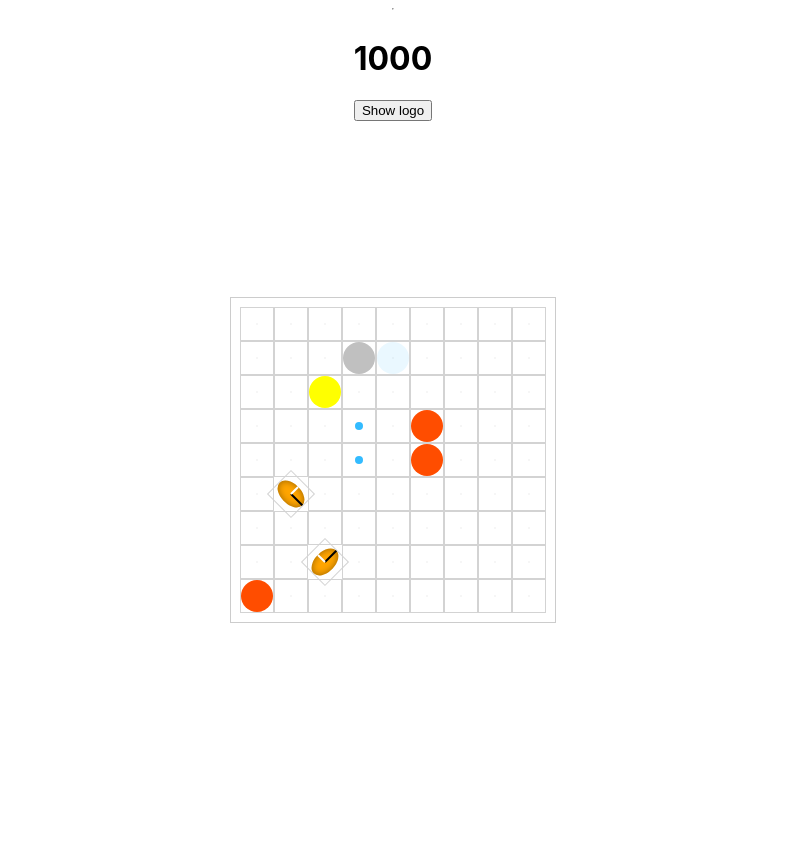
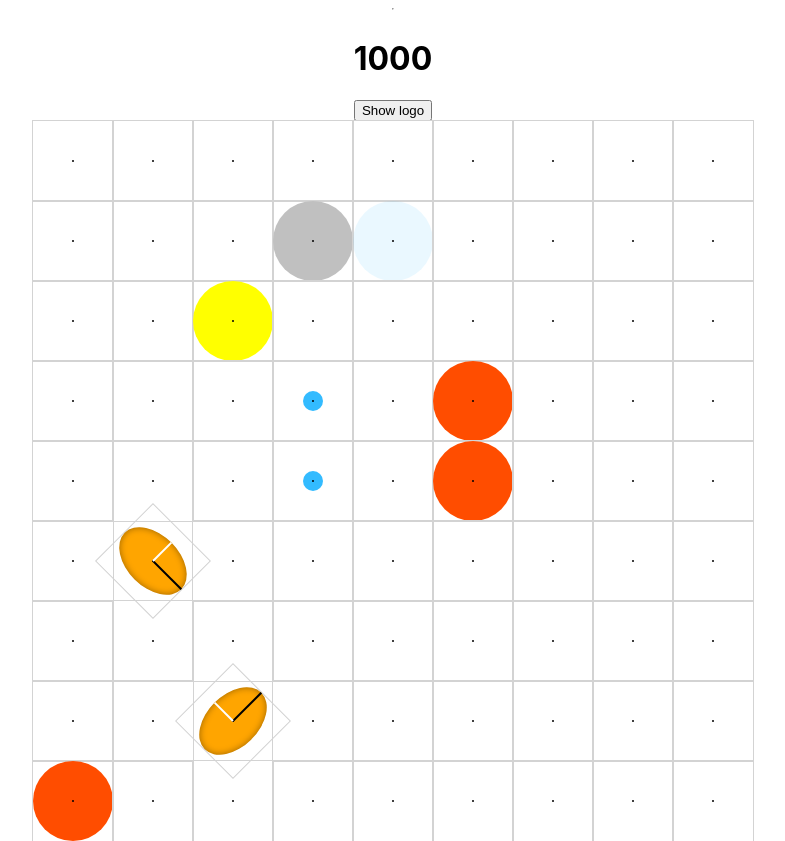
Before and after one commit to FaridSakhyzad/ig, a React (Create React App) app: page / in a window 1280 px wide. Shown: the whole page, without its empty margins (247-1032 px from the left). Before the commit the page ends 800 px from the top, so only its background shows below. Built offline with nearby package versions, Linux system fonts and the light colour scheme.

Commit message:
Scalable Playfield

```diff
--- a/src/App.scss
+++ b/src/App.scss
@@ -12,7 +12,7 @@
   position: absolute;
   width: 100vw;
   height: 100vh;
-  max-width: 1024px;
+  max-width: 720px;
   background-color: #ffffff;
   display: flex;
   flex-direction: column;
--- a/src/components/Playground/Playground.jsx
+++ b/src/components/Playground/Playground.jsx
@@ -22,11 +22,11 @@ const Playground = () => {
   const [ moves, setMoves ] = useState(1000);
 
   const generateUnitsMap = (fieldTop, fieldLeft) => {
-    return [ ...document.querySelectorAll('.unit-pivot') ].map(unit => {
+    return [ ...document.querySelectorAll('.unit') ].map(unit => {
       const { dataset } = unit;
       const { index } = dataset;
 
-      const { top, left } = unit.getBoundingClientRect();
+      const { top, left } = unit.querySelector('.unit-pivot').getBoundingClientRect();
 
       const turretsData = [];
 
--- a/src/components/Playground/Playground.scss
+++ b/src/components/Playground/Playground.scss
@@ -1,21 +1,27 @@
 :root {
   --map-width: 3;
   --map-height: 3;
+  --field-padding: 0;
 }
 
 .field {
+  width: 100%;
+  aspect-ratio: 1;
   margin: auto;
-  padding: 10px;
+  padding: var(--field-padding);
   outline: 1px solid rgba(0, 0, 0, 0.2);
   position: relative;
 }
 
 .unitLayer {
+  height: 100%;
+  --grid-cell-width: calc(100% / var(--map-width));
+  --grid-cell-height: calc(100% / var(--map-height));
   display: grid;
-  grid-template-columns: repeat(var(--map-width), var(--unit-width));
-  grid-template-rows: repeat(var(--map-height), var(--unit-width));
-  grid-row-gap: 2px;
-  grid-column-gap: 2px;
+  grid-template-columns: repeat(var(--map-width), var(--grid-cell-width));
+  grid-template-rows: repeat(var(--map-height), var(--grid-cell-height));
+  align-items: center;
+  justify-items: center;
 }
 
 .projectileLayer {
--- a/src/components/Unit/Unit.jsx
+++ b/src/components/Unit/Unit.jsx
@@ -5,17 +5,21 @@ import { UNIT_EXPLOSION_DURATION } from '../../Config/config';
 
 const Unit = ({ id, type, turrets, value, angle, maxValue, idx, onClickHandler, exploding }) => {
   return (
-    <div className={`unit-pivot ${type}`} id={id} data-index={idx} style={{ transform: `rotate(${angle}deg)` }}>
-      <div className="unit" onClick={(e) => onClickHandler(e, id, idx)}>
-        <div className="unit-hitBox" />
+    <div
+      className={`unit ${type}`}
+      id={id}
+      data-index={idx}
+      onClick={(e) => onClickHandler(e, id, idx)}
+      style={{ transform: `rotate(${angle}deg)` }}
+    >
+      <div className="unit-pivot">
         <div
           className={classnames('unit-image', { 'unit-image__exploding': exploding })}
           style={{
-            '--unit-image--radius': `${value * (100 / maxValue) / 2}%`,
+            '--unit-image--width': `${value * (100 / maxValue) / 2}%`,
             '--unit-image--explosion-duration': `${UNIT_EXPLOSION_DURATION}ms`
         }}
         />
-
         {turrets && turrets.map(({ angle, name}, turretIndex) => (
           <div className={`turret ${name}`} data-name={name} style={{ transform: `rotate(${angle}deg)` }} key={turretIndex}>
             <div className="weapon">
@@ -23,6 +27,8 @@ const Unit = ({ id, type, turrets, value, angle, maxValue, idx, onClickHandler,
             </div>
           </div>
         ))}
+
+        <div className="unit-hitBox" />
       </div>
     </div>
   )
--- a/src/components/Unit/Unit.scss
+++ b/src/components/Unit/Unit.scss
@@ -1,6 +1,16 @@
 :root {
   --unit-width: 32px;
   --unit-hitBox--radius: 1px;
+}
+
+.unit {
+  width: 100%;
+  height: 100%;
+  display: flex;
+  align-items: center;
+  justify-content: center;
+  outline: 1px solid rgba(211, 211, 211, 1);
+  position: relative;
 }
 
 .unit-pivot {
@@ -10,36 +20,6 @@
   width: 0;
   height: 0;
   margin: auto;
-
-  &:nth-child(181) {
-    .unit {
-      outline: 1px solid #4733ff;
-    }
-  }
-}
-
-.unit {
-  width: var(--unit-width);
-  min-width: var(--unit-width);
-  height: var(--unit-width);
-  display: flex;
-  align-items: center;
-  justify-content: center;
-  outline: 1px solid rgba(211, 211, 211, 1);
-  position: relative;
-}
-
-.unit-hitBox {
-  position: absolute;
-  left: 0;
-  top: 0;
-  right: 0;
-  bottom: 0;
-  margin: auto;
-  background: rgba(0, 0, 0, 0.05);
-  width: calc(var(--unit-hitBox--radius) * 2);
-  height: calc(var(--unit-hitBox--radius) * 2);
-  border-radius: 50%;
 }
 
 .unit-image {
@@ -50,10 +30,23 @@
   bottom: 0;
   margin: auto;
   background: rgb(51, 187, 255);
-  width: calc(var(--unit-image--radius, 0px) * 2);
-  height: calc(var(--unit-image--radius, 0px) * 2);
+  width: calc(var(--unit-image--width, 0px) * 2);
+  height: calc(var(--unit-image--width, 0px) * 2);
   border-radius: 50%;
   transition: all 0.1s ease-out;
+}
+
+.unit-hitBox {
+  position: absolute;
+  left: 0;
+  top: 0;
+  right: 0;
+  bottom: 0;
+  margin: auto;
+  background: rgba(0, 0, 0, 1);
+  width: calc(var(--unit-hitBox--radius) * 2);
+  height: calc(var(--unit-hitBox--radius) * 2);
+  border-radius: 50%;
 }
 
 .wall {
```
